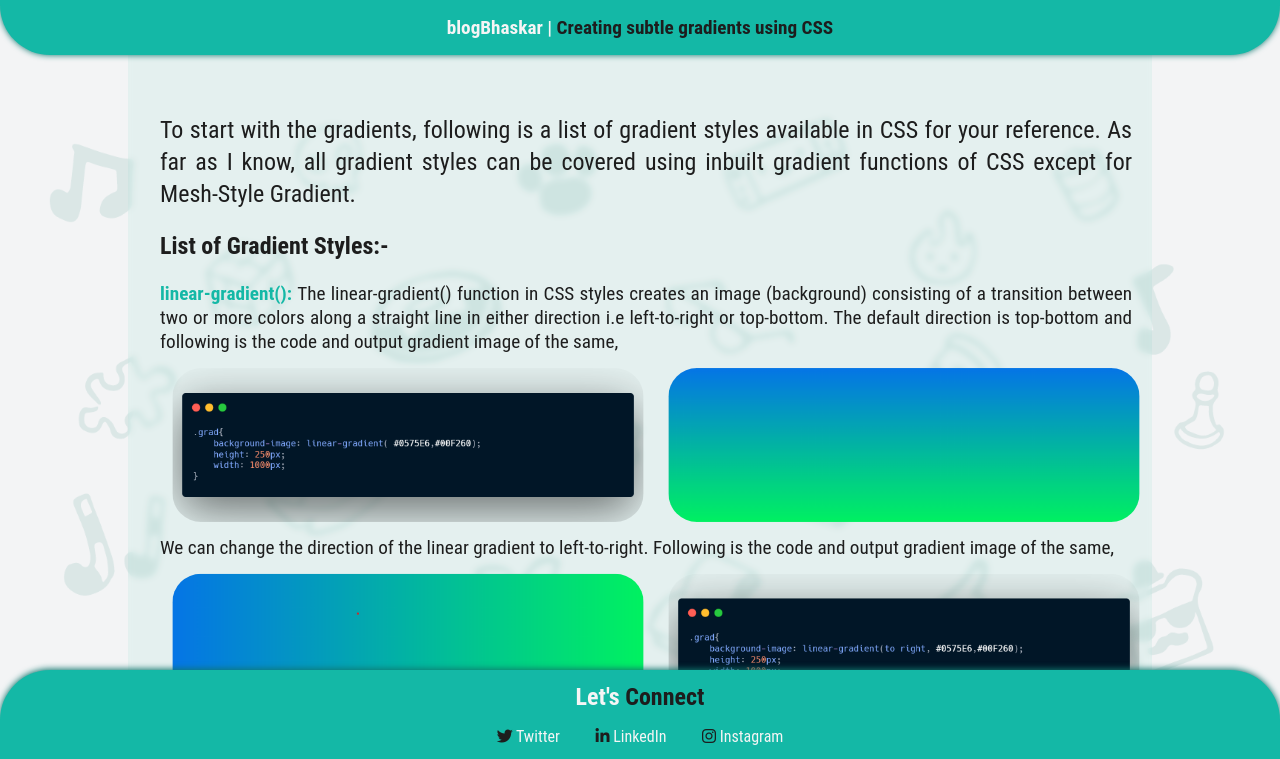
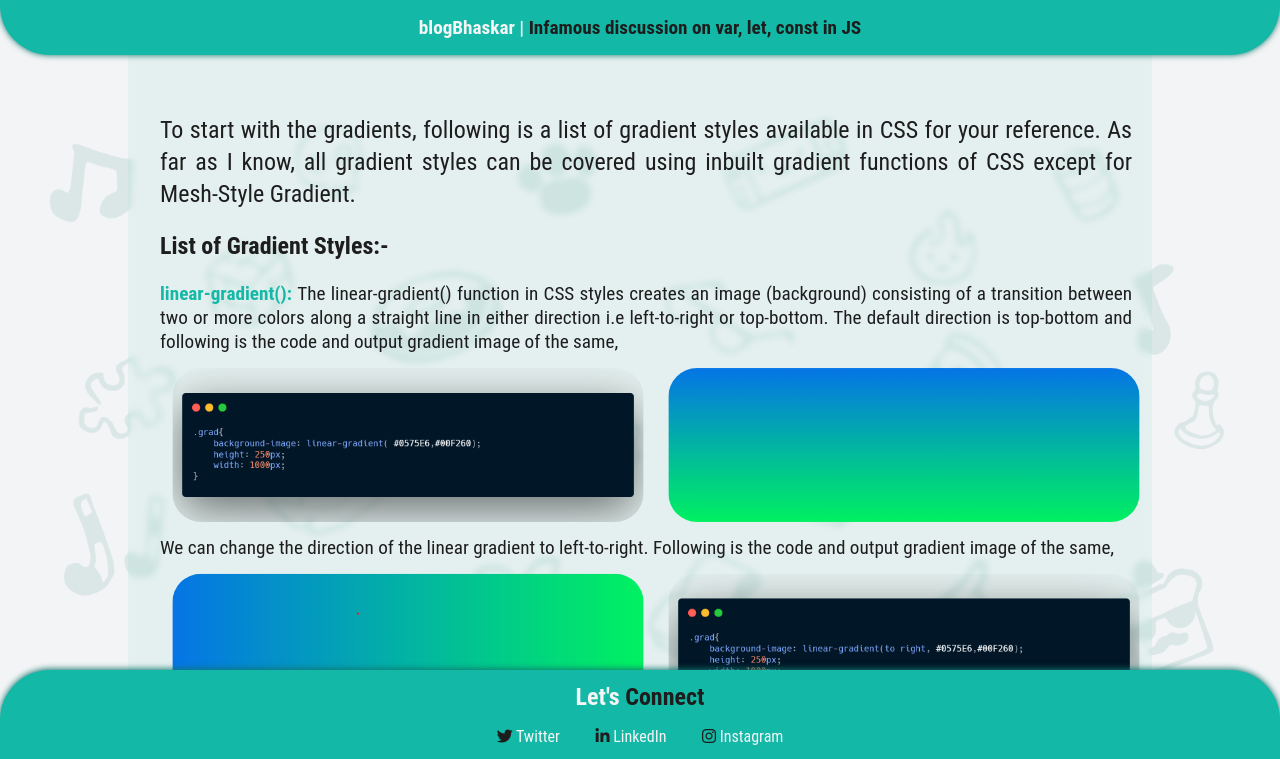
Before and after one commit to iONBain/blogOne-gradients, a plain HTML site: page index.html in a window 1280 px wide. Shown: the top 759 px of the page. Drawn offline with Linux system fonts and the light colour scheme.

Commit message:
Update index.html

```diff
--- a/index.html
+++ b/index.html
@@ -39,7 +39,7 @@
     </section>
     <div class="griddd">
     <nav class="navigation">
-        <div class="nav-brand">blogBhaskar | <span class="black">Creating subtle gradients using CSS</span></div>
+        <div class="nav-brand">blogBhaskar | <span class="black">Infamous discussion on var, let, const in JS</span></div>
         <!-- <ul class="list-non-bullet nav-pills">
             <li class="list-item-inline">
                 <a class="link" href="/">Home</a>
```
